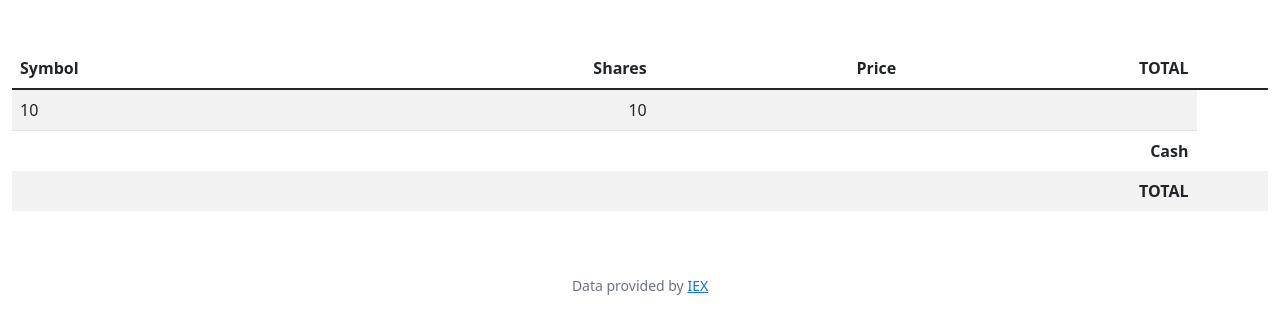
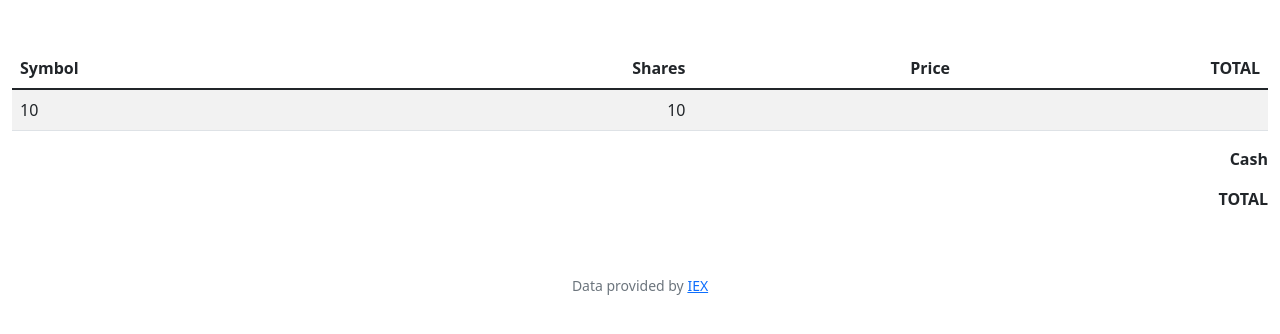
Before and after one commit to Edveika/cs50, a Flask app: template Lesson9-Flask/Tasks/finance/templates/index.html in a window 1280 px wide. Shown: the part 76-410 px from the top of the page. Run offline with Flask 3, Linux system fonts and the light colour scheme; the template is opened without the code that fills it: most values are stand-ins (such as "Sample title", 1, 10 or a date in 2020); some libraries are stand-ins or nearby versions.

Commit message:
Total cash and total style updated

```diff
--- a/Lesson9-Flask/Tasks/finance/templates/index.html
+++ b/Lesson9-Flask/Tasks/finance/templates/index.html
@@ -23,14 +23,8 @@
                     <td class="text-end">{{ round(lookup(data["stock"])["price"] * data["amount"], 2) }}</td>
                 </tr>
             {% endfor %}
-            <tr>
-                <td class="border-0 fw-bold text-end" colspan="4">Cash</td>
-                <td class="border-0 fw-bold text-end" colspan="4">{{round(user_cash, 2)}}</td>
-            </tr>
-            <tr>
-                <td class="border-0 fw-bold text-end" colspan="4">TOTAL</td>
-                <td class="border-0 fw-bold text-end" colspan="4">{{round(total, 2)}}</td>
-            </tr>
         </tbody>
     </table>
+    <p class="fw-bold text-end">Cash <span style="font-weight: normal;">{{round(user_cash, 2)}}</span></p>
+    <p class="fw-bold text-end">TOTAL <span style="font-weight: normal;">{{round(total, 2)}}</span></p>
 {% endblock %}
```
